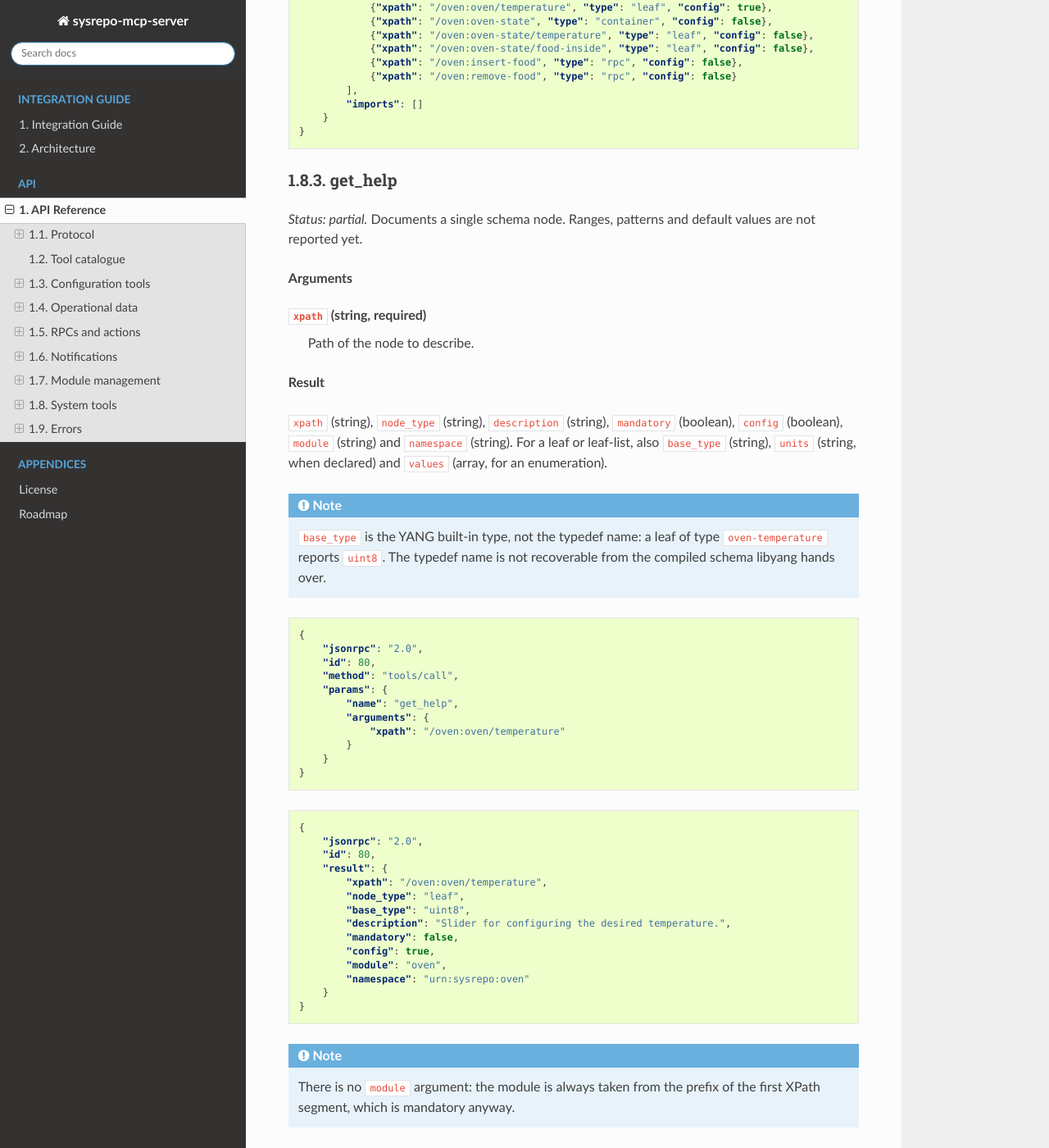
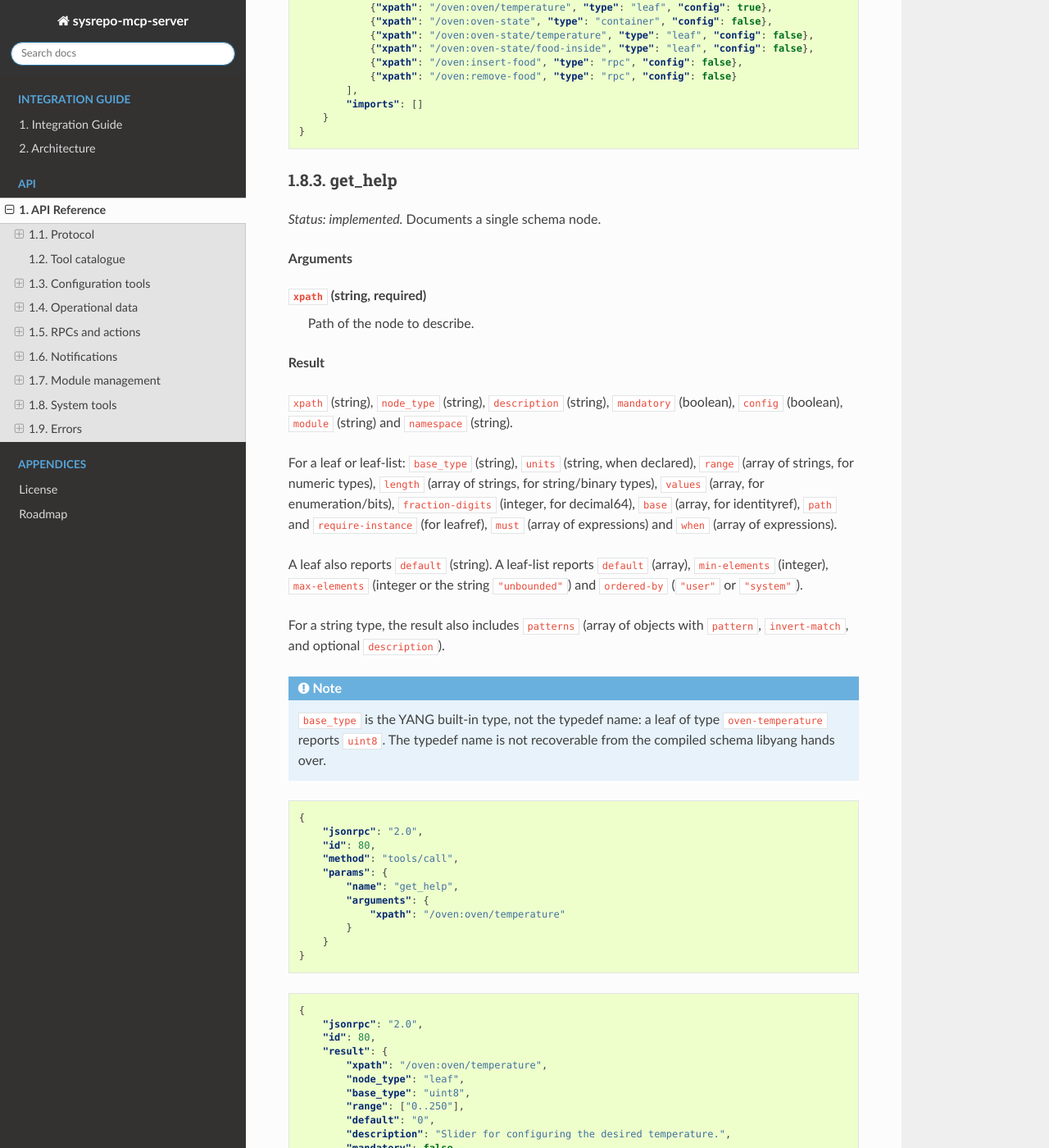
Before and after one commit to Geneo-5/sysrepo-mcp-server, a Sphinx documentation site: the page built from sphinx/api.rst, in a window 1280 px wide and 1400 px high, scrolled down 24782 px. Shown: the whole window at 82% size. Built offline with Sphinx 7.4.7 and the Read the Docs theme 3.1.0, drawn with Linux system fonts in a browser that asks for light colours.

Commit message:
docs: update get_help documentation — ranges, patterns and defaults implemented
- AGENTS.md: mark get_help ranges/patterns/defaults as implemented
- sphinx/api.rst: change get_help status from partial to implemented,
  update result description and example JSON (range as array)
- sphinx/todo.rst: update get_help status, remove obsolete TODO entry"

```diff
--- a/sphinx/api.rst
+++ b/sphinx/api.rst
@@ -1308,8 +1308,7 @@ build valid XPaths without reading the YANG source.
 get_help
 ~~~~~~~~
 
-*Status: partial.* Documents a single schema node. Ranges, patterns and
-default values are not reported yet.
+*Status: implemented.* Documents a single schema node.
 
 **Arguments**
 
@@ -1320,8 +1319,22 @@ default values are not reported yet.
 
 ``xpath`` (string), ``node_type`` (string), ``description`` (string),
 ``mandatory`` (boolean), ``config`` (boolean), ``module`` (string) and
-``namespace`` (string). For a leaf or leaf-list, also ``base_type`` (string),
-``units`` (string, when declared) and ``values`` (array, for an enumeration).
+``namespace`` (string).
+
+For a leaf or leaf-list: ``base_type`` (string), ``units`` (string, when
+declared), ``range`` (array of strings, for numeric types), ``length``
+(array of strings, for string/binary types), ``values`` (array, for
+enumeration/bits), ``fraction-digits`` (integer, for decimal64),
+``base`` (array, for identityref), ``path`` and ``require-instance``
+(for leafref), ``must`` (array of expressions) and ``when`` (array of
+expressions).
+
+A leaf also reports ``default`` (string). A leaf-list reports ``default``
+(array), ``min-elements`` (integer), ``max-elements`` (integer or the
+string ``"unbounded"``) and ``ordered-by`` (``"user"`` or ``"system"``).
+
+For a string type, the result also includes ``patterns`` (array of objects
+with ``pattern``, ``invert-match``, and optional ``description``).
 
 .. note::
 
@@ -1352,6 +1365,8 @@ default values are not reported yet.
            "xpath": "/oven:oven/temperature",
            "node_type": "leaf",
            "base_type": "uint8",
+           "range": ["0..250"],
+           "default": "0",
            "description": "Slider for configuring the desired temperature.",
            "mandatory": false,
            "config": true,
--- a/sphinx/todo.rst
+++ b/sphinx/todo.rst
@@ -54,7 +54,8 @@ In progress
 ~~~~~~~~~~~
 
 - ``get_help`` reports the node type, base type, units, enumeration values,
-  description and flags, but not ranges, patterns or default values.
+  description and flags, ranges (as string arrays), patterns and default values.
+- ``sr_list_modules`` does not report enabled features.
 - ``sr_list_modules`` does not report enabled features.
 
 Not started
@@ -125,9 +126,6 @@ Smaller items
 - ``initialize`` ignores the ``protocolVersion`` the client sends. An
   unsupported revision should be refused explicitly rather than answered as
   if it were understood.
-- ``get_help`` does not report ranges, patterns or default values. They live
-  behind ``LY_ARRAY``-encoded ``lysc_range`` structures and behind
-  ``lyd_value_get_canonical()``.
 - ``get_help`` reports the base type, not the typedef name: the latter is not
   recoverable from the compiled schema. Reaching it means walking the parsed
   schema instead.
```
Also changed, not shown: AGENTS.md (+1 -1 lines).
